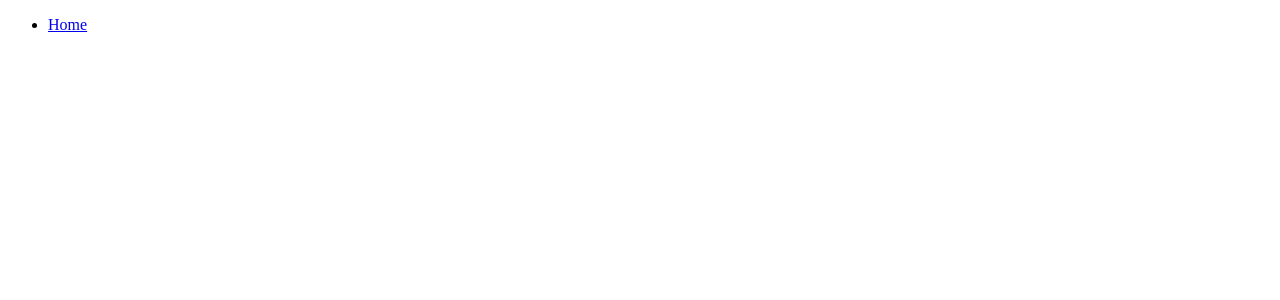
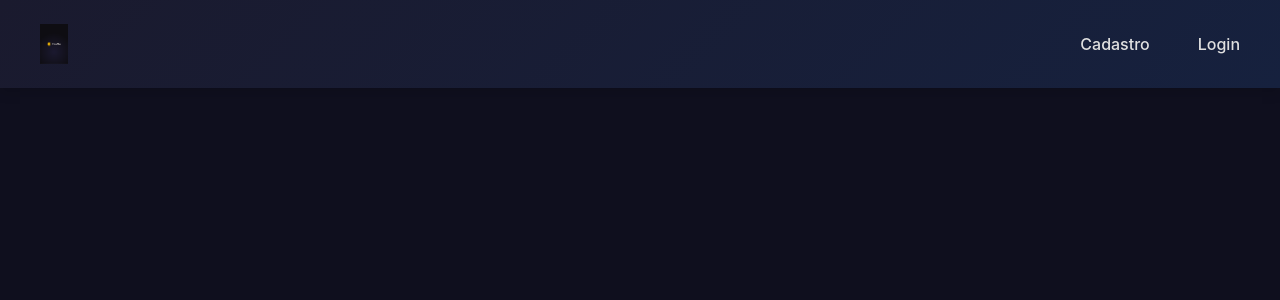
Before and after one commit to Tevezx/cineplay, a React (Vite) app in the folder frontend/: page / in a window 1280 px wide. Shown: the top 300 px of the page. Built offline with nearby package versions, Linux system fonts and the light colour scheme.

Commit message:
styles: adicionando css modularizado ao meu header

```diff
--- a/frontend/src/components/header.jsx
+++ b/frontend/src/components/header.jsx
@@ -1,14 +1,17 @@
-// import logo from '../assets/logo.png';
+import logo from '../assets/logo.png';
+import styles from '../styles/Header.module.css';
 
-export function Header(props){
-    return(
-        <header>
-            <nav>
-                <ul>
-                    {/* <img src={logo} alt="Logo" /> */}
+export function Header(props) {
+  return (
+    <header className={styles.header}>
+      <nav className={styles.nav}>
+        <img src={logo} alt="Logo" className={styles.logo} />
+        <ul className={styles.navList}>
           {props.links.map(link => (
-                        <li key={link.name}>
-                            <a href={link.url}>{link.name}</a>
+            <li key={link.name} className={styles.navItem}>
+              <a href={link.url} className={styles.navLink}>
+                {link.name}
+              </a>
             </li>
           ))}
         </ul>
--- a/frontend/src/pages/cadastro.jsx
+++ b/frontend/src/pages/cadastro.jsx
@@ -4,7 +4,8 @@ function Cadastro(){
     return(
         <div>
             <Header links={[
-                { name: 'Home', url: '/' },
+                { name: 'Cadastro', url: '/cadastro' },
+                { name: 'Login', url: '/login' },
             ]} />
         </div>
     );
--- /dev/null
+++ b/frontend/src/styles/Header.module.css
@@ -0,0 +1,83 @@
+.header {
+  background: linear-gradient(135deg, #1a1a2e 0%, #16213e 100%);
+  padding: 1.5rem 2rem;
+  box-shadow: 0 4px 12px rgba(0, 0, 0, 0.15);
+  position: sticky;
+  top: 0;
+  z-index: 100;
+}
+
+.nav {
+  max-width: 1200px;
+  margin: 0 auto;
+  display: flex;
+  align-items: center;
+  justify-content: space-between;
+}
+
+.navList {
+  display: flex;
+  align-items: center;
+  gap: 3rem;
+  list-style: none;
+  margin: 0;
+  padding: 0;
+}
+
+.logo {
+  height: 40px;
+  width: auto;
+  transition: transform 0.3s ease;
+}
+
+.logo:hover {
+  transform: scale(1.05);
+}
+
+.navItem {
+  margin: 0;
+}
+
+.navLink {
+  color: #e0e0e0;
+  text-decoration: none;
+  font-size: 1rem;
+  font-weight: 500;
+  transition: all 0.3s ease;
+  position: relative;
+  display: flex;
+  align-items: center;
+}
+
+.navLink:hover {
+  color: #ff6b6b;
+}
+
+.navLink::after {
+  content: '';
+  position: absolute;
+  bottom: -4px;
+  left: 0;
+  width: 0;
+  height: 2px;
+  background: #ff6b6b;
+  transition: width 0.3s ease;
+}
+
+.navLink:hover::after {
+  width: 100%;
+}
+
+@media (max-width: 768px) {
+  .navList {
+    gap: 1.5rem;
+  }
+
+  .navLink {
+    font-size: 0.9rem;
+  }
+
+  .header {
+    padding: 1rem 1.5rem;
+  }
+}
--- a/frontend/src/styles/index.css
+++ b/frontend/src/styles/index.css
@@ -0,0 +1,38 @@
+* {
+  margin: 0;
+  padding: 0;
+  box-sizing: border-box;
+}
+
+body {
+  font-family: -apple-system, BlinkMacSystemFont, 'Segoe UI', 'Roboto', 'Oxygen',
+    'Ubuntu', 'Cantarell', 'Fira Sans', 'Droid Sans', 'Helvetica Neue',
+    sans-serif;
+  -webkit-font-smoothing: antialiased;
+  -moz-osx-font-smoothing: grayscale;
+  background-color: #0f0f1e;
+  color: #e0e0e0;
+}
+
+#root {
+  min-height: 100vh;
+}
+
+a {
+  color: inherit;
+  text-decoration: none;
+}
+
+button {
+  font-family: inherit;
+  cursor: pointer;
+  border: none;
+  background: none;
+}
+
+input,
+textarea,
+select {
+  font-family: inherit;
+  font-size: 1rem;
+}
```
Also changed, not shown: frontend/src/assets/logo.png (added), frontend/src/styles/App.css (deleted). Lines whose indentation alone changed are shown as unchanged.
